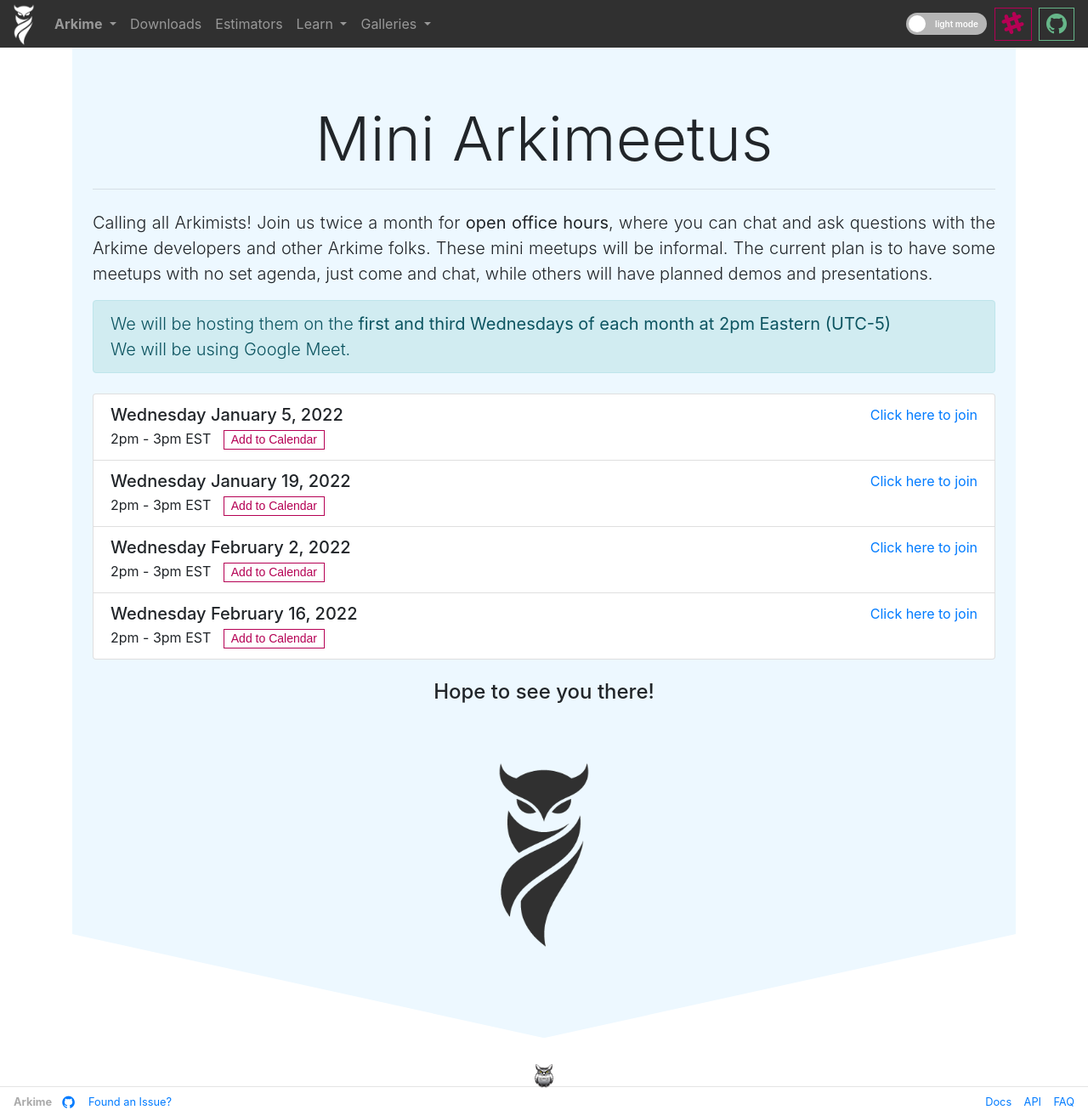
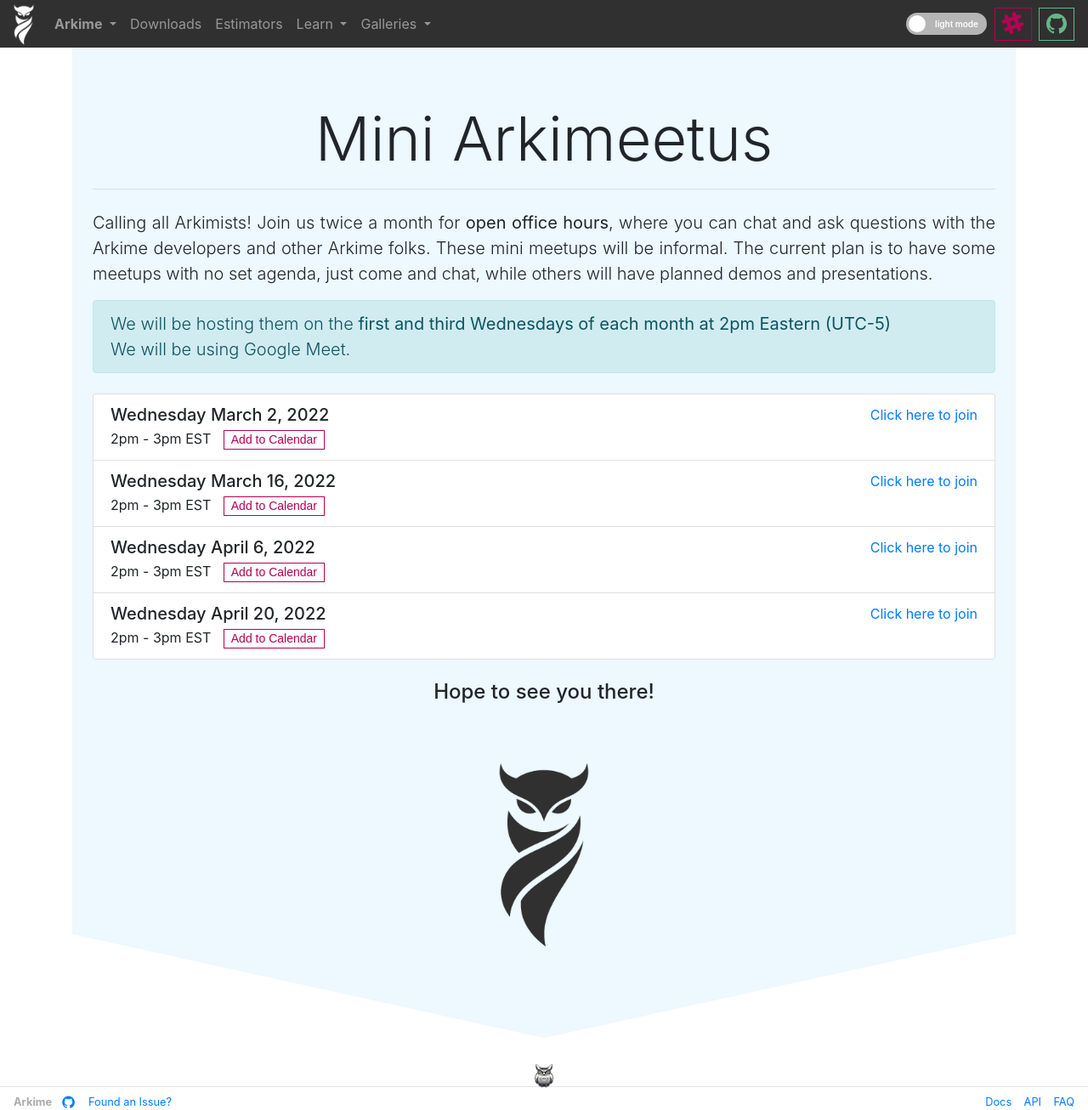
Before and after one commit to arkime/arkimeweb, a Jekyll site: the page built from mini-arkimeetus.html, in a window 1280 px wide and 1306 px high. Shown: the whole window at 85% size. Built offline with Jekyll 4.4.1, drawn with Linux system fonts in a browser that asks for light colours.

Commit message:
update office hour dates

```diff
--- a/mini-arkimeetus.html
+++ b/mini-arkimeetus.html
@@ -80,14 +80,14 @@
               <ul class="list-group">
                 <li class="list-group-item">
                   <div class="d-flex w-100 justify-content-between">
-                    <h5 class="mb-1">Wednesday January 5, 2022</h5>
+                    <h5 class="mb-1">Wednesday March 2, 2022</h5>
                     <a class="no-decoration" href="https://meet.google.com/ctf-tphb-zgd">
                       Click here to join
                     </a>
                   </div>
                   2pm - 3pm EST
                   <span title="Add to Calendar" class="add-to-calendar">
-                    <span class="start">01/05/2021 02:00 PM</span>
+                    <span class="start">03/02/2021 02:00 PM</span>
                     <span class="timezone">America/New_York</span>
                     <span class="title">Mini Arkimeetus</span>
                     <span class="description">Arkime Office Hours - https://arkime.com/mini-arkimeetus - https://meet.google.com/ctf-tphb-zgd</span>
@@ -95,14 +95,14 @@
                 </li>
                 <li class="list-group-item">
                   <div class="d-flex w-100 justify-content-between">
-                    <h5 class="mb-1">Wednesday January 19, 2022</h5>
+                    <h5 class="mb-1">Wednesday March 16, 2022</h5>
                     <a class="no-decoration" href="https://meet.google.com/ctf-tphb-zgd">
                       Click here to join
                     </a>
                   </div>
                   2pm - 3pm EST
                   <span title="Add to Calendar" class="add-to-calendar">
-                    <span class="start">01/19/2021 02:00 PM</span>
+                    <span class="start">03/16/2021 02:00 PM</span>
                     <span class="timezone">America/New_York</span>
                     <span class="title">Mini Arkimeetus</span>
                     <span class="description">Arkime Office Hours - https://arkime.com/mini-arkimeetus - https://meet.google.com/ctf-tphb-zgd</span>
@@ -110,14 +110,14 @@
                 </li>
                 <li class="list-group-item">
                   <div class="d-flex w-100 justify-content-between">
-                    <h5 class="mb-1">Wednesday February 2, 2022</h5>
+                    <h5 class="mb-1">Wednesday April 6, 2022</h5>
                     <a class="no-decoration" href="https://meet.google.com/ctf-tphb-zgd">
                       Click here to join
                     </a>
                   </div>
                   2pm - 3pm EST
                   <span title="Add to Calendar" class="add-to-calendar">
-                    <span class="start">02/02/2022 02:00 PM</span>
+                    <span class="start">04/06/2022 02:00 PM</span>
                     <span class="timezone">America/New_York</span>
                     <span class="title">Mini Arkimeetus</span>
                     <span class="description">Arkime Office Hours - https://arkime.com/mini-arkimeetus - https://meet.google.com/ctf-tphb-zgd</span>
@@ -125,14 +125,14 @@
                 </li>
                 <li class="list-group-item">
                   <div class="d-flex w-100 justify-content-between">
-                    <h5 class="mb-1">Wednesday February 16, 2022</h5>
+                    <h5 class="mb-1">Wednesday April 20, 2022</h5>
                     <a class="no-decoration" href="https://meet.google.com/ctf-tphb-zgd">
                       Click here to join
                     </a>
                   </div>
                   2pm - 3pm EST
                   <span title="Add to Calendar" class="add-to-calendar">
-                    <span class="start">02/16/2022 02:00 PM</span>
+                    <span class="start">04/20/2022 02:00 PM</span>
                     <span class="timezone">America/New_York</span>
                     <span class="title">Mini Arkimeetus</span>
                     <span class="description">Arkime Office Hours - https://arkime.com/mini-arkimeetus - https://meet.google.com/ctf-tphb-zgd</span>
```
